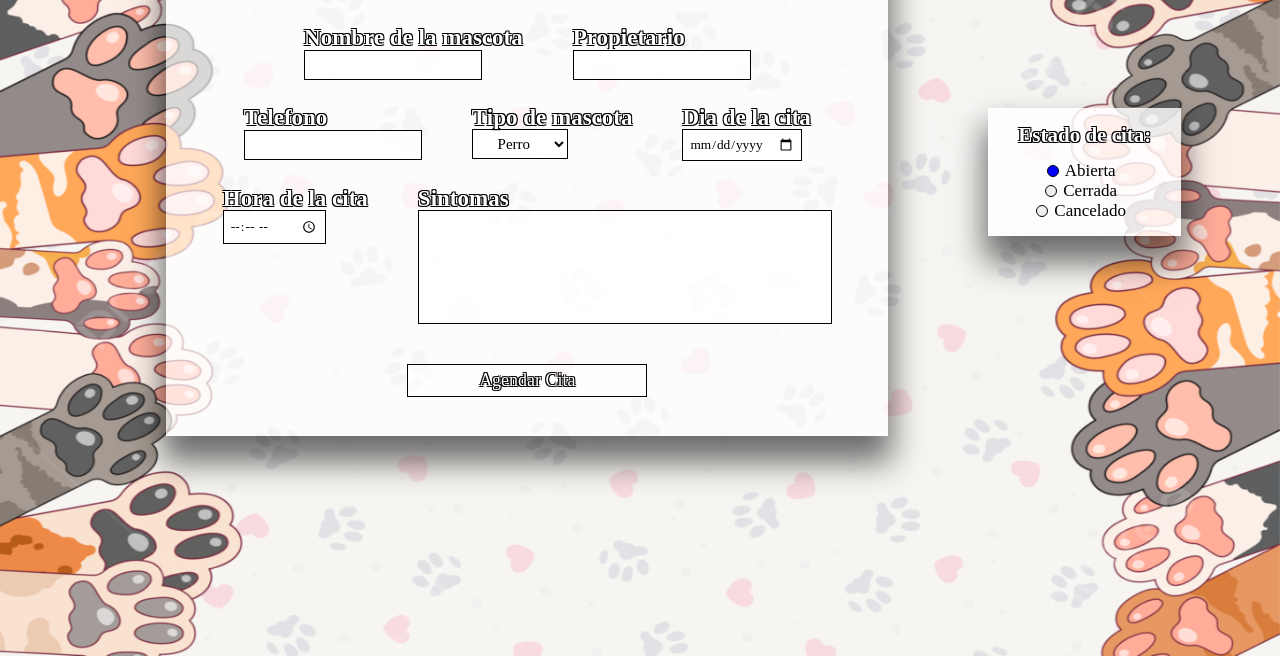
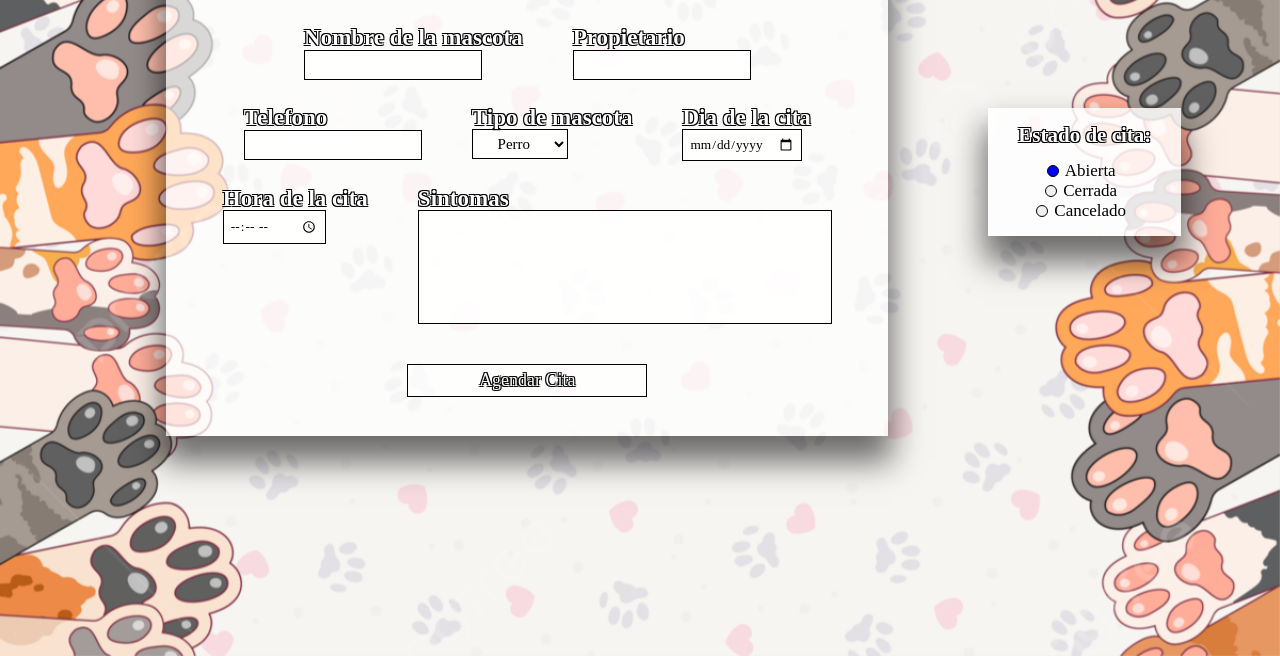
Before and after one commit to miguerlfr/citas, a plain HTML site: page index.html in a window 1280 px wide. Shown: the part 144-800 px from the top of the page. Drawn offline with nearby package versions, Linux system fonts and the light colour scheme.

Commit message:
style.css

```diff
--- a/style.css
+++ b/style.css
@@ -36,8 +36,7 @@ body {
     /* Ajusta según tus necesidades */
     left: 0;
     /* Ajusta según tus necesidades */
-    right: 0;
-    bottom: 0;
+    object-fit: cover;
 }
 
 .titu {
```
